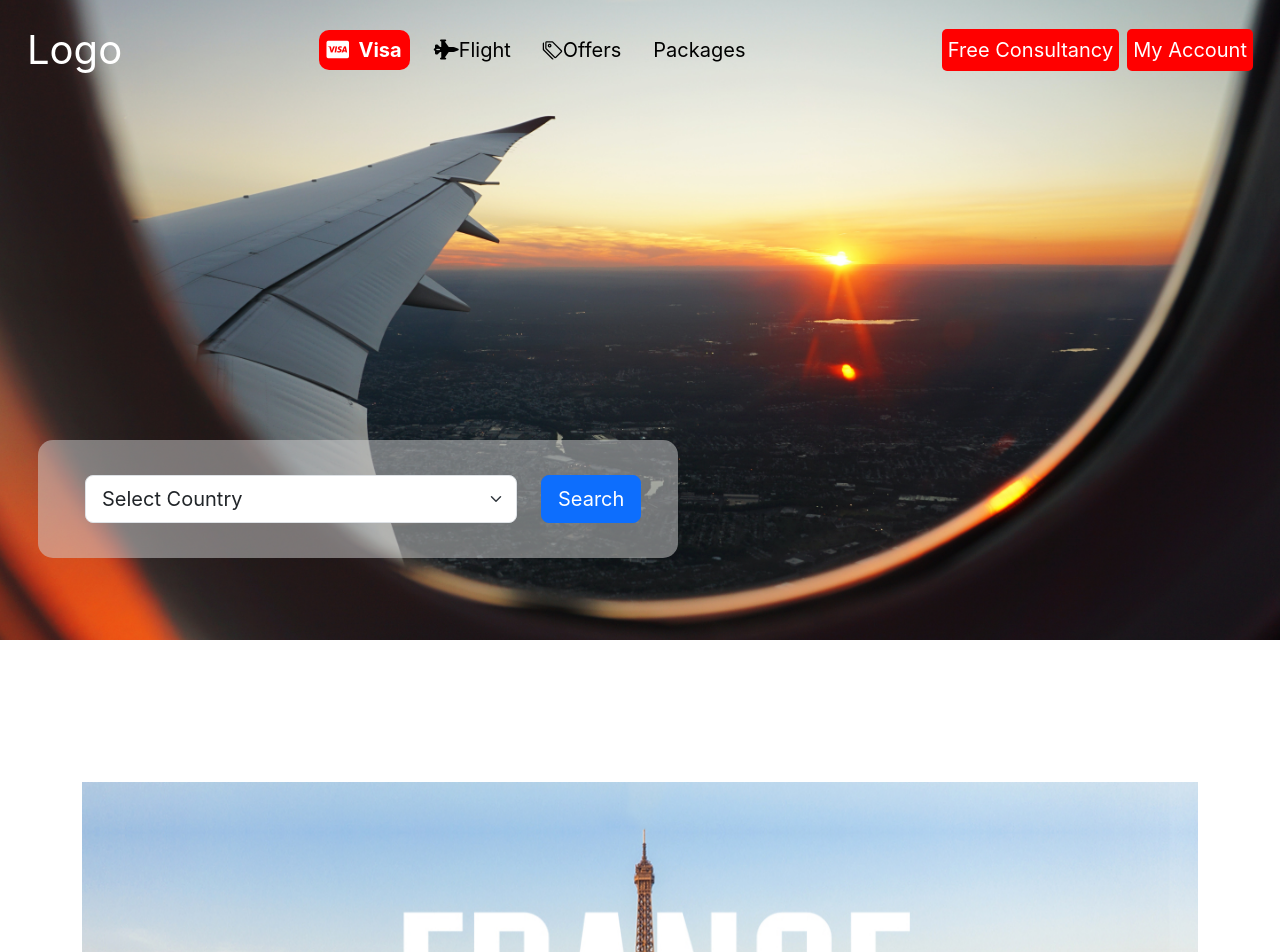
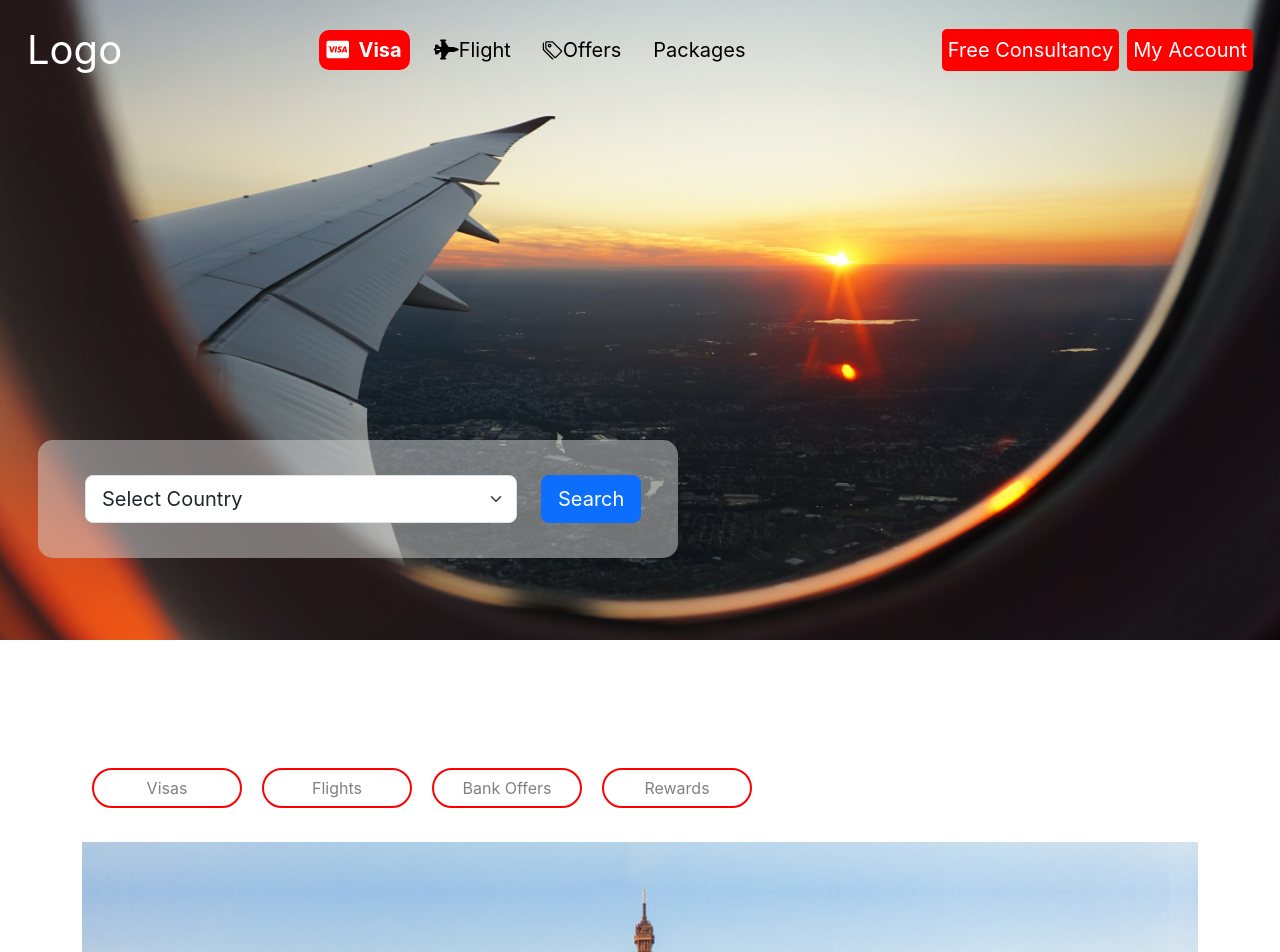
Before and after one commit to UmerYasir718/Travel_and_Tourism, a React (Create React App) app: page / in a window 1280 px wide. Shown: the top 952 px of the page. Built offline with nearby package versions, Linux system fonts and the light colour scheme.

Commit message:
Abdullah

```diff
--- a/src/App.css
+++ b/src/App.css
@@ -400,3 +400,21 @@ nav .active {
     margin-bottom: 20px;
   }
 }
+/* ---------------------------------------------------------Carousel Buttons------------------------------------------------------------ */
+.carouselBtn{
+  background: none;
+  color: gray;
+  border: 2px solid red;
+  width: 150px;
+  margin: 10px;
+  border-radius: 50px;
+  cursor: pointer;
+}
+.carouselBtn:hover{
+  background: red;
+  color: white;
+  border: 2px solid red;
+  width: 150px;
+  margin: 10px;
+  border-radius: 50px;
+}
--- a/src/MyComponents/HomePage/Home.js
+++ b/src/MyComponents/HomePage/Home.js
@@ -7,12 +7,14 @@ import NavHome from "./NavHome";
 import SelectBar from "./SelectBar";
 import TopDestination from "./TopDestination";
 import TopVisaDestination from "./TopVisaDestination";
+import CarouselButtons from "../../mainComponets/CarouselButtons";
 
 export default function Home() {
   return (
     <div>
       <NavHome />
       <SelectBar />
+      <CarouselButtons />
       <Carousel />
       <TopDestination />
       <MostPopularRoutes />
--- /dev/null
+++ b/src/mainComponets/CarouselButtons.js
@@ -0,0 +1,31 @@
+import React from "react";
+import { Link } from "react-router-dom";
+
+export default function CarouselButtons() {
+  return (
+    <>
+      <div className="container">
+        <Link>
+          <button type="button" class="btn carouselBtn">
+            Visas
+          </button>
+        </Link>
+        <Link>
+          <button type="button" class="btn carouselBtn">
+            Flights
+          </button>
+        </Link>
+        <Link>
+          <button type="button" class="btn carouselBtn">
+            Bank Offers
+          </button>
+        </Link>
+        <Link>
+          <button type="button" class="btn carouselBtn">
+            Rewards
+          </button>
+        </Link>
+      </div>
+    </>
+  );
+}
```
